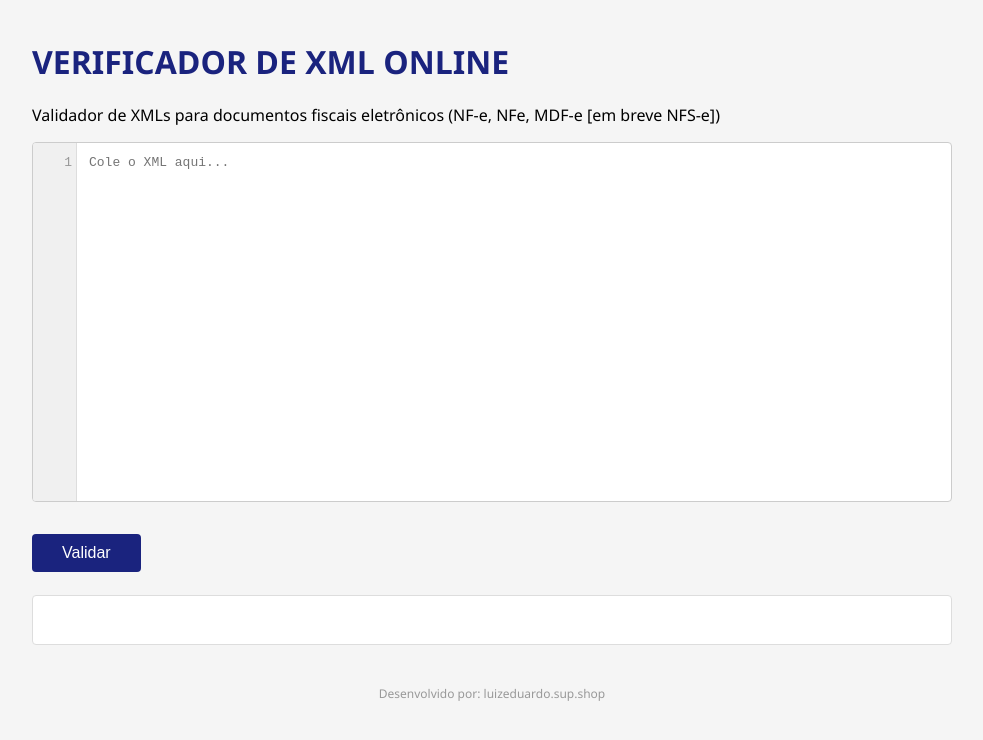
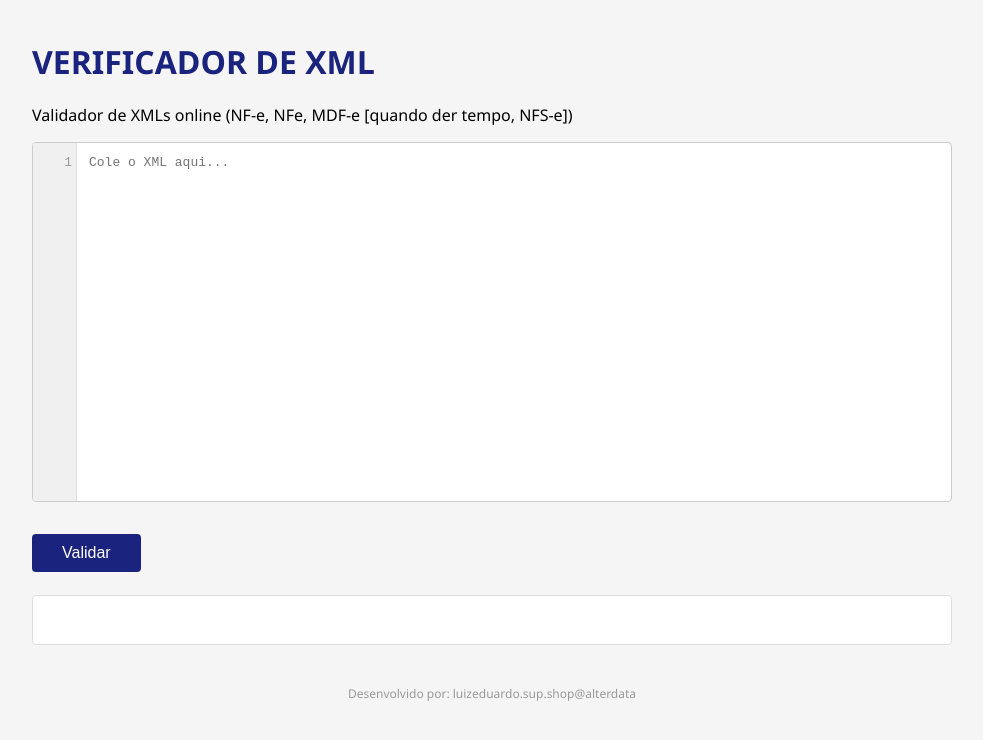
Before and after one commit to LuizEduP/verificafiscal, a website: page public/index.html in a window 1280 px wide. Shown: the whole page, without its empty margins (148-1131 px from the left). Drawn offline with Linux system fonts and the light colour scheme.

Commit message:
Update header and footer text in index.html

```diff
--- a/public/index.html
+++ b/public/index.html
@@ -17,8 +17,8 @@
 </style>
 </head>
 <body>
-<h1>VERIFICADOR DE XML ONLINE</h1>
-<p>Validador de XMLs para documentos fiscais eletrônicos (NF-e, NFe, MDF-e [em breve NFS-e])</p>
+<h1>VERIFICADOR DE XML</h1>
+<p>Validador de XMLs online (NF-e, NFe, MDF-e [quando der tempo, NFS-e])</p>
 <div class="editor-wrapper">
   <div class="line-numbers" id="lineNumbers"></div>
   <textarea id="xmlInput" placeholder="Cole o XML aqui..." spellcheck="false"></textarea>
@@ -26,7 +26,7 @@
 <br>
 <button id="btnValidar">Validar</button>
 <pre id="resultado"></pre>
-<footer style="text-align:center;color:#999;font-size:12px;margin-top:30px;padding:10px 0">Desenvolvido por: luizeduardo.sup.shop</footer>
+<footer style="text-align:center;color:#999;font-size:12px;margin-top:30px;padding:10px 0">Desenvolvido por: luizeduardo.sup.shop@alterdata</footer>
 <script>
 (function(){
   var ta=document.getElementById('xmlInput');
```
